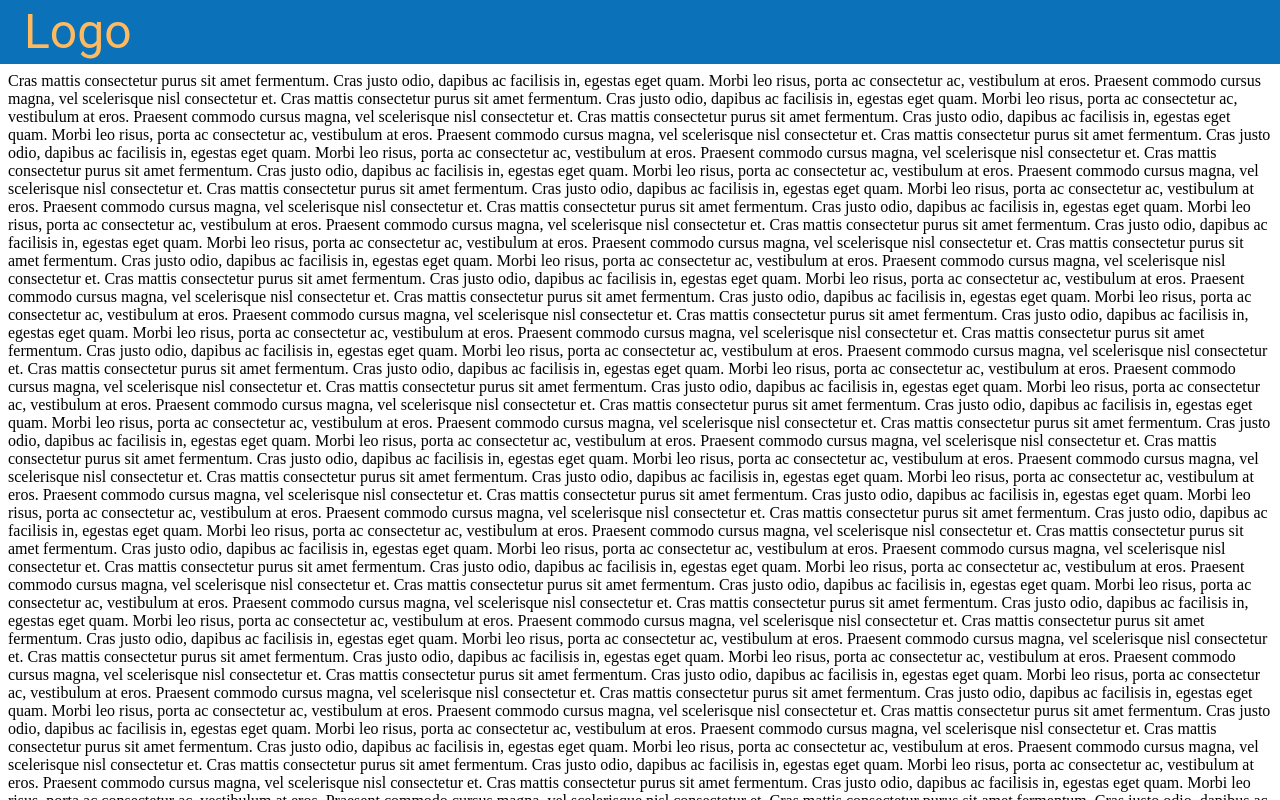
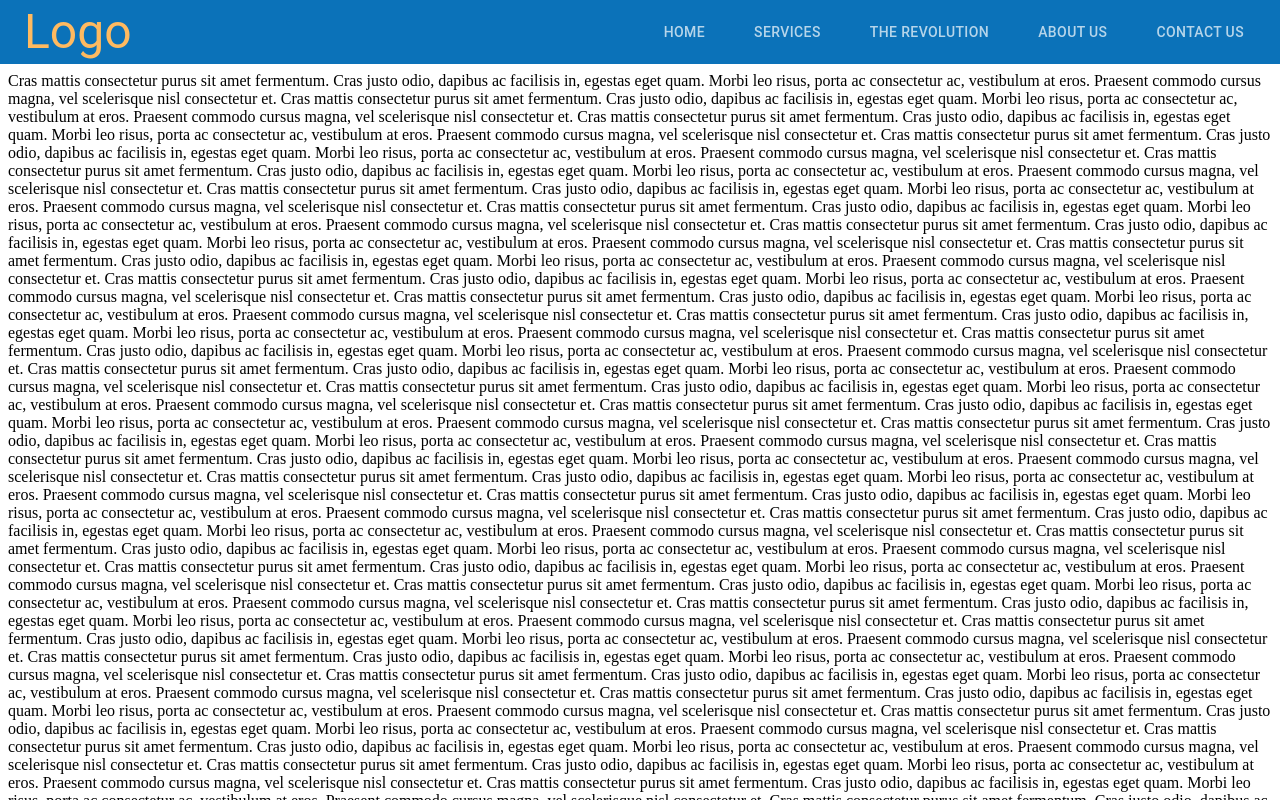
Before and after one commit to chadzusebmt/material-ui-udemy, a React (Create React App) app: page / in a window 1280 px wide. Shown: the top 800 px of the page. Built offline with nearby package versions, Linux system fonts and the light colour scheme.

Commit message:
lesson 24 complete

```diff
--- a/src/components/ui/Header.jsx
+++ b/src/components/ui/Header.jsx
@@ -2,7 +2,7 @@ import React from "react";
 import AppBar from "@material-ui/core/AppBar";
 import Toolbar from "@material-ui/core/Toolbar";
 import useScrollTrigger from '@material-ui/core/useScrollTrigger';
-import { Button, Typography } from "@material-ui/core";
+import { Button, Tab, Tabs, Typography } from "@material-ui/core";
 import { makeStyles } from '@material-ui/styles';
 
 
@@ -25,6 +25,14 @@ const useStyles = makeStyles(theme => ({
   //this will access the margin from the material theme and apply it on the toolbar
   toolbarMargin:{
     ...theme.mixins.toolbar,
+  },
+  tabContainer:{
+    marginLeft: "auto"
+  },
+  tab:{
+    ...theme.typography.tab,
+    minWidth: 10,
+    marginLeft: "25px",
   }
 }));
 
@@ -37,7 +45,15 @@ function Header(props) {
        <AppBar position="fixed" color="primary">
          <Toolbar disbaleGutters>
           <Typography variant="h3" color="secondary"> Logo </Typography>
-            </Toolbar>
+
+          <Tabs className={classes.tabContainer}>
+            <Tab label="Home" className={classes.tab}></Tab>
+            <Tab label="Services" className={classes.tab}></Tab>
+            <Tab label="The revolution" className={classes.tab}></Tab>
+            <Tab label="About Us" className={classes.tab}></Tab>
+            <Tab label="Contact Us" className={classes.tab}></Tab>
+          </Tabs>
+        </Toolbar>
        </AppBar>
     </ElevationScroll>
     <div className={classes.toolbarMargin }/>
--- a/src/components/ui/Theme.js
+++ b/src/components/ui/Theme.js
@@ -22,6 +22,11 @@ export default createMuiTheme({
             h3:{
                 fontWeight: '3000',
             },
+            tab:{
+                fontWeight: '700',
+                fontSize: "1rem",
+                textTransform: "none",
+            }
 
         }
     }
```
Also changed, not shown: EXPLANTION.txt.
